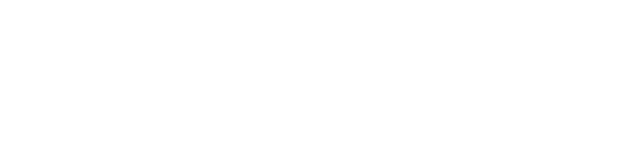
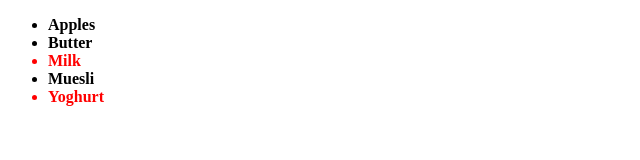
Before and after one commit to forrest-wilson/js-dom-queries, a plain HTML site: page index.html in a window 1280 px wide. Shown: the whole page, without its empty margins (0-640 px from the left). Drawn offline with Linux system fonts and the light colour scheme.

Commit message:
finished checkpoint

```diff
--- a/index.html
+++ b/index.html
@@ -7,8 +7,103 @@
     <title>JS DOM Queries</title>
 </head>
 <body>
+    <ul id="shoppingList">
+        <li class="item">Apples</li>
+        <li class="item" id="butter">Butter</li>
+        <li class="item important">Milk</li>
+        <li class="item">Muesli</li>
+        <li class="item important">Yoghurt</li>
+    </ul>
     <script>
+        // IIFE
+        (function() {
+            // Changes the text colour of the class passed to it
+            function importantColorChange(htmlClass, textColor) {
 
+                // Assigns the htmlClass perameter as a selector
+                var el = document.getElementsByClassName(htmlClass),
+
+                    // Gets the length of the element array
+                    elLength = el.length;
+
+                // Checks to see whether the array has at least one item
+                if (elLength >= 1) {
+
+                    // Loop through the array
+                    for (i = 0; i < elLength; i++) {
+
+                        // Set the element at the index being looped through and assigns
+                        // the colour argument to the color css property
+                        el[i].style.color = textColor;
+
+                    }
+                // If the array has less than 1 item, run this code
+                } else {
+                    // Error handling
+                }
+            }
+
+            // Invokes the function and passes a class name (string) and color (string)
+            importantColorChange("important", "red");
+
+            // Changes the font weight of the class passed to it
+            function fontWeight(htmlClass, weight) {
+
+                // Assigns the htmlClass perameter as a selector
+                var el = document.getElementsByClassName(htmlClass),
+
+                    // Gets the length of the element array
+                    elLength = el.length;
+
+                // Checks to see whether the array has at least one item
+                if (elLength >= 1) {
+
+                    // Loop through the array
+                    for (i = 0; i < elLength; i++) {
+
+                        // Set the element at the index being looped through and assigns
+                        // the weight argument to the fontWeight css property
+                        el[i].style.fontWeight = weight;
+
+                    }
+                // If the array has less than 1 item, run this code
+                } else {
+                    // Error handling
+                }
+            }
+
+            // Invokes the function and passes a class name (string) and font weight (int)
+            fontWeight("item", 700);
+
+            // Changes the font size of the element ID passed to it
+            function changeFontSizeOnHover(htmlID, hoverSize) {
+
+                // Assigns the htmlID to an object
+                var el = document.getElementById(htmlID),
+
+                    // Gets the initial font size of the element
+                    initialFontSize = el.style.fontSize;
+
+                // When the mouse hovers OVER the htmlID, run this code
+                el.onmouseover = function() {
+
+                    // Change the font size to the size specified in the function invokation
+                    el.style.fontSize = hoverSize;
+                }
+
+                // When the mouse hovers OUT of the htmlID, run this code
+                el.onmouseout = function() {
+
+                    // Change the font size property to it's initial font size using the
+                    // variable defined above
+                    el.style.fontSize = initialFontSize;
+                }
+            }
+
+            // Invokes the function and passes values to it
+            changeFontSizeOnHover("butter", "50px");
+
+        })(); // End of IIFE
     </script>
 </body>
 </html>
```
